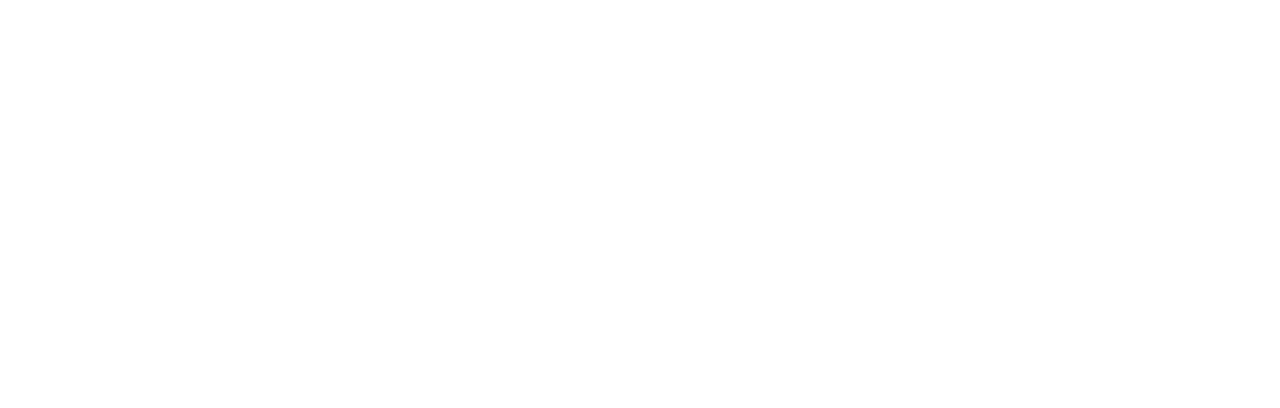
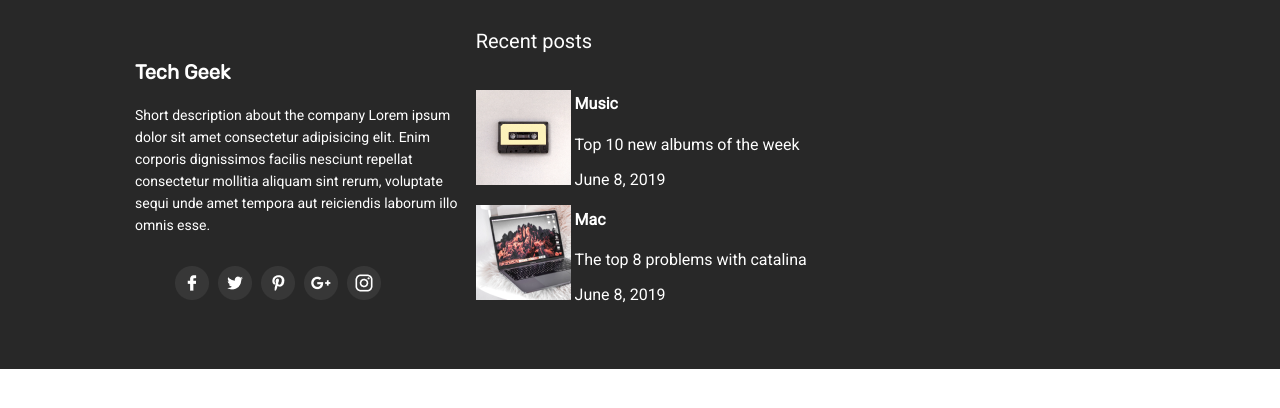
Before and after one commit to drihu/flex-grid, a plain HTML site: page techgeek.html in a window 1280 px wide. Drawn offline with Linux system fonts and the light colour scheme.

Commit message:
Initial footer

```diff
--- /dev/null
+++ b/styles/main.css
@@ -0,0 +1,81 @@
+@import url('https://fonts.googleapis.com/css?family=Roboto|Rubik&display=swap');
+
+* {
+    box-sizing: border-box;
+}
+
+body{
+    font-family: 'Roboto', sans-serif;
+    padding: 0;
+    margin: 0;
+}
+
+footer{
+    background: #282828;
+    color: #FFFFFF;
+}
+
+footer .top-side{
+    padding: 10px 135px 30px 135px;
+}
+
+footer .top-side .left{
+    display: inline-block;
+    width: calc(100%/3);
+}
+
+footer .top-side .left h3{
+    font-family: 'Rubik', sans-serif;
+    font-size: 20px;
+    line-height: 24px;
+}
+
+footer .top-side .left p{
+    font-size: 14px;
+    line-height: 22px;
+}
+
+footer .top-side .center{
+    display: inline-block;
+    width: calc(100%/3);
+}
+
+footer .top-side .center h3{
+    font-weight: 500;
+    font-size: 20px;
+    line-height: 23px;
+}
+
+footer .top-side .right{
+    display: inline-block;
+    width: calc(100%/3);
+}
+
+.social-media{
+    list-style: none;
+    margin-top: 30px;
+}
+.social-media li{
+    display: inline-block;
+    margin-right: 5px;
+    cursor: pointer;
+}
+
+.recents{
+    padding: 0;
+    list-style: none;
+}
+
+.recents .picture{
+    display: inline-block;
+    width: 95px;
+    height: 95px;
+}
+
+.recents .picture img{
+    width: 100%;
+}
+
+.recents .info{
+    display: inline-block;
+}
--- a/techgeek.html
+++ b/techgeek.html
@@ -1,12 +1,61 @@
 <!DOCTYPE html>
 <html lang="en">
+
 <head>
   <meta charset="UTF-8" />
   <meta name="viewport" content="width=device-width, initial-scale=1.0" />
   <meta http-equiv="X-UA-Compatible" content="ie=edge" />
+  <link rel="stylesheet" href="/styles/main.css">
   <title>TechGeek</title>
 </head>
+
 <body>
-    <!-- Your work here -->
+  <footer>
+    <div class="top-side">
+      <div class="left">
+        <h3>Tech Geek</h3>
+        <p>
+          Short description about the company
+          Lorem ipsum dolor sit amet consectetur adipisicing elit. Enim corporis dignissimos facilis nesciunt repellat
+          consectetur mollitia aliquam sint rerum, voluptate sequi unde amet tempora aut reiciendis laborum illo omnis
+          esse.
+        </p>
+        <ul class="social-media">
+          <li><img src="./assets/Facebook.png"></li>
+          <li><img src="./assets/Twiter.png"></li>
+          <li><img src="./assets/Pinterest.png"></li>
+          <li><img src="./assets/Google.png"></li>
+          <li><img src="./assets/Instagram.png"></li>
+        </ul>
+      </div>
+      <div class="center">
+        <h3>Recent posts</h3>
+        <ul class="recents">
+          <li>
+            <div class="picture">
+              <img src="./assets/Cassete.png">
+            </div>
+            <div class="info">
+              <h4>Music</h4>
+              <p>Top 10 new albums of the week</p>
+              <span>June 8, 2019</span>
+            </div>
+          <li>
+            <div class="picture">
+              <img src="./assets/Mac.png">
+            </div>
+            <div class="info">
+              <h4>Mac</h4>
+              <p>The top 8 problems with catalina</p>
+              <span>June 8, 2019</span>
+            </div>
+          </li>
+        </ul>
+      </div>
+      <div class="right"></div>
+    </div>
+    <div class="bottom-side"></div>
+  </footer>
 </body>
+
 </html>
```
Lines whose indentation alone changed are shown as unchanged.
